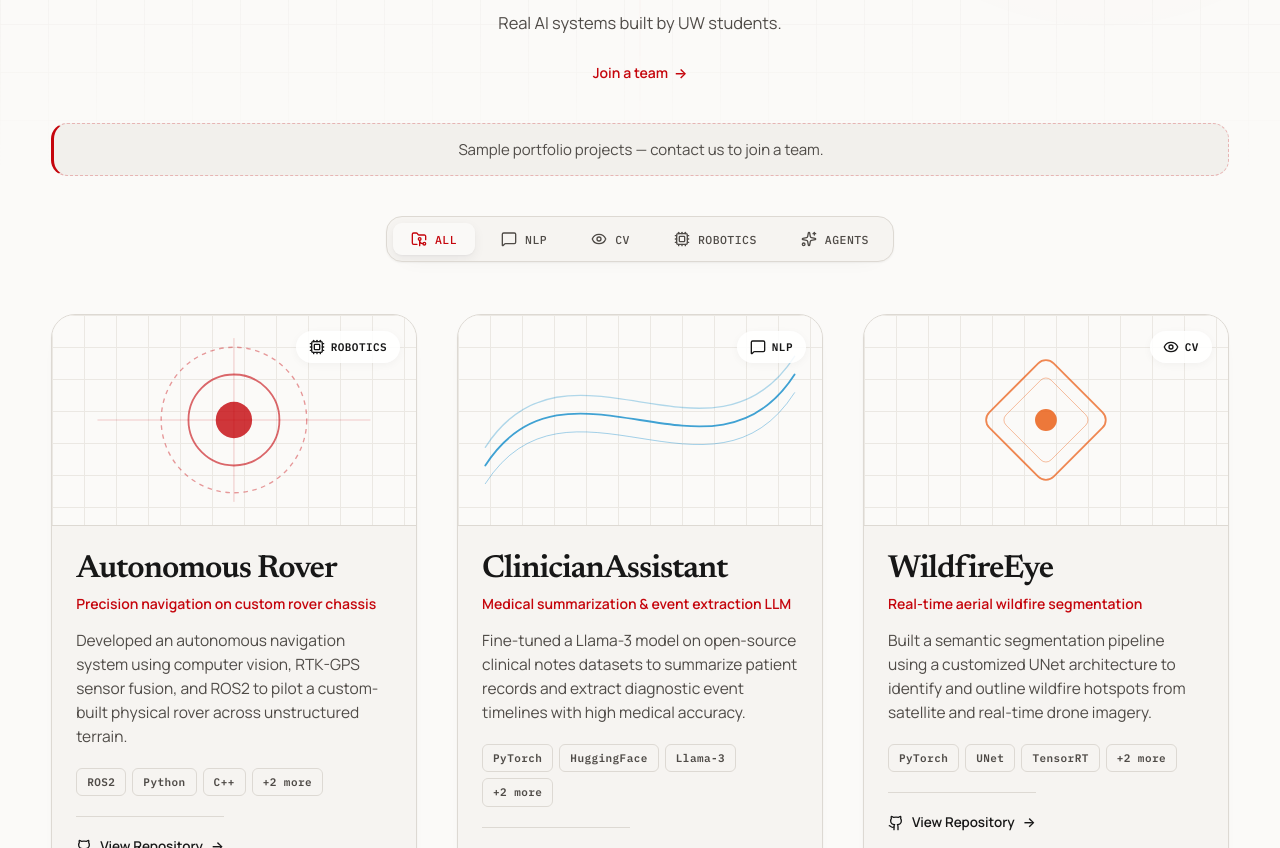
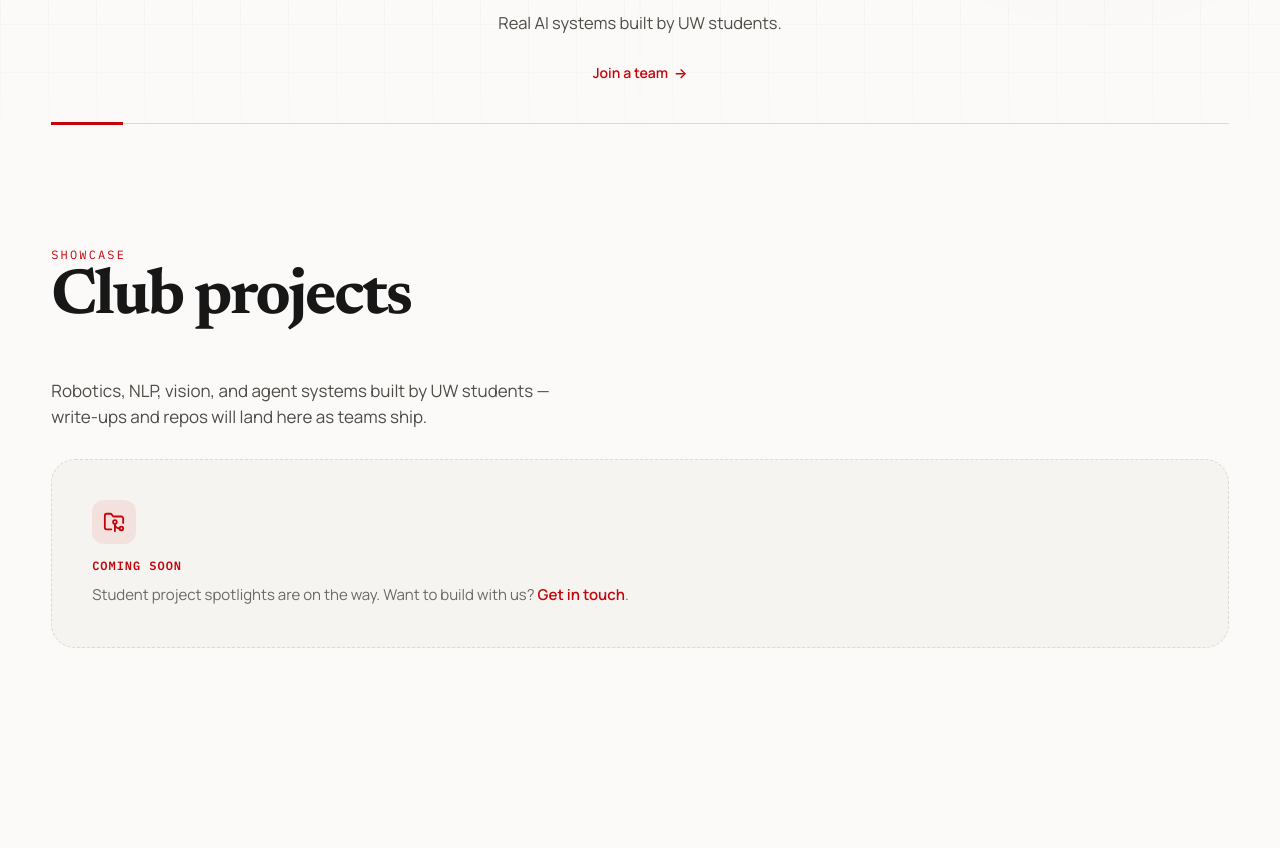
Before and after one commit to aiclubuwmadison/aiclubuwmadison.github.io, a React (Vite) app: page /projects in a window 1280 px wide. Shown: the part 360-1208 px from the top of the page. Built offline with nearby package versions, Linux system fonts and the light colour scheme.

Commit message:
Add Coming soon empty state on Projects page

```diff
--- a/src/components/Projects.css
+++ b/src/components/Projects.css
@@ -332,6 +332,78 @@
   margin: 0;
 }
 
+/* COMING SOON (empty roster) ------------------------------ */
+.projects-section-lede {
+  margin: 0 0 28px;
+  max-width: 52ch;
+  font-family: var(--atmos-sans);
+  font-size: clamp(15px, 1.4vw, 17px);
+  line-height: 1.55;
+  color: var(--atmos-ink-soft);
+}
+
+.projects-coming-soon {
+  display: flex;
+  flex-direction: column;
+  align-items: flex-start;
+  gap: 8px;
+  padding: clamp(28px, 4vw, 40px);
+  border: 1px dashed var(--atmos-hairline);
+  border-radius: var(--radius-lg, 16px);
+  background: var(--atmos-paper-tint);
+}
+
+.projects-coming-soon-icon {
+  display: inline-flex;
+  align-items: center;
+  justify-content: center;
+  width: 44px;
+  height: 44px;
+  margin-bottom: 4px;
+  border-radius: 12px;
+  background: rgba(197, 5, 12, 0.08);
+  color: var(--atmos-badger);
+}
+
+.projects-coming-soon-label {
+  margin: 0;
+  font-family: var(--atmos-mono);
+  font-size: 12px;
+  font-weight: 700;
+  letter-spacing: 0.08em;
+  text-transform: uppercase;
+  color: var(--atmos-badger);
+}
+
+.projects-coming-soon-copy {
+  margin: 0;
+  font-family: var(--atmos-sans);
+  font-size: 15px;
+  line-height: 1.5;
+  color: var(--atmos-ink-mute);
+}
+
+.projects-coming-soon-link {
+  color: var(--atmos-badger);
+  font-weight: 600;
+  text-decoration: none;
+  border-bottom: 1px solid transparent;
+  transition: border-color 200ms ease;
+}
+
+.projects-coming-soon-link:hover {
+  border-bottom-color: var(--atmos-badger);
+}
+
+[data-theme="dark"] .projects-coming-soon {
+  background: var(--atmos-paper-tint);
+  border-color: var(--atmos-hairline);
+}
+
+[data-theme="dark"] .projects-coming-soon-icon {
+  background: rgba(197, 5, 12, 0.16);
+}
+
 @media (prefers-reduced-motion: reduce) {
   .project-card,
   .project-card:hover,
--- a/src/components/Projects.jsx
+++ b/src/components/Projects.jsx
@@ -22,78 +22,8 @@ const Github = ({ size = 16, className = '' }) => (
 );
 
 
-const PROJECTS_DATA = [
-  {
-    id: 1,
-    title: 'Autonomous Rover',
-    tagline: 'Precision navigation on custom rover chassis',
-    category: 'Robotics',
-    description: 'Developed an autonomous navigation system using computer vision, RTK-GPS sensor fusion, and ROS2 to pilot a custom-built physical rover across unstructured terrain.',
-    tech: ['ROS2', 'Python', 'C++', 'OpenCV', 'PyTorch'],
-    repo: 'https://github.com/aiclubuwmadison/autonomous-rover',
-    colorPreset: 'red'
-  },
-  {
-    id: 2,
-    title: 'ClinicianAssistant',
-    tagline: 'Medical summarization & event extraction LLM',
-    category: 'NLP',
-    description: 'Fine-tuned a Llama-3 model on open-source clinical notes datasets to summarize patient records and extract diagnostic event timelines with high medical accuracy.',
-    tech: ['PyTorch', 'HuggingFace', 'Llama-3', 'FastAPI', 'React'],
-    repo: 'https://github.com/aiclubuwmadison/clinician-assistant',
-    colorPreset: 'azure'
-  },
-  {
-    id: 3,
-    title: 'WildfireEye',
-    tagline: 'Real-time aerial wildfire segmentation',
-    category: 'CV',
-    description: 'Built a semantic segmentation pipeline using a customized UNet architecture to identify and outline wildfire hotspots from satellite and real-time drone imagery.',
-    tech: ['PyTorch', 'UNet', 'TensorRT', 'Python', 'GDAL'],
-    repo: 'https://github.com/aiclubuwmadison/wildfire-eye',
-    colorPreset: 'orange'
-  },
-  {
-    id: 4,
-    title: 'StudyAgent',
-    tagline: 'Autonomous AI study buddy & coding tutor',
-    category: 'Agents',
-    description: 'An autonomous agent that assists students by checking compile errors in real-time, explaining algorithms, and suggesting codebase fixes in a sandboxed Docker environment.',
-    tech: ['LangChain', 'Claude API', 'Node.js', 'Docker', 'React'],
-    repo: 'https://github.com/aiclubuwmadison/study-agent',
-    colorPreset: 'purple'
-  },
-  {
-    id: 5,
-    title: 'SwarmCoordinator',
-    tagline: 'Decentralized multi-agent drone navigation',
-    category: 'Robotics',
-    description: 'Implemented multi-agent reinforcement learning (MARL) algorithms to coordinate drone swarms in target tracking and collision avoidance within simulated environments.',
-    tech: ['ROS', 'Python', 'Ray/RLlib', 'C++', 'Gazebo'],
-    repo: 'https://github.com/aiclubuwmadison/swarm-coordinator',
-    colorPreset: 'emerald'
-  },
-  {
-    id: 6,
-    title: 'LegalSummarizer',
-    tagline: 'Plain-English translation of complex legal contracts',
-    category: 'NLP',
-    description: 'Fine-tuned transformer-based models specifically on a corpus of legal briefs and terms of service documents to produce highly accurate, plain-English legal summaries.',
-    tech: ['PyTorch', 'HuggingFace', 'Transformers', 'Flask'],
-    repo: 'https://github.com/aiclubuwmadison/legal-summarizer',
-    colorPreset: 'purple'
-  },
-  {
-    id: 7,
-    title: 'CampusNavigator',
-    tagline: 'Agentic trip planning across transit networks',
-    category: 'Agents',
-    description: 'An AI agent that interacts with real-time Madison transit APIs to create optimized travel plans for students, adapting dynamically to weather, delays, and class schedules.',
-    tech: ['LangGraph', 'Python', 'FastAPI', 'Google Maps API'],
-    repo: 'https://github.com/aiclubuwmadison/campus-navigator',
-    colorPreset: 'orange'
-  }
-];
+// Populate when student project write-ups are ready. Empty → Coming soon panel.
+const PROJECTS_DATA = [];
 
 const CATEGORIES = ['All', 'NLP', 'CV', 'Robotics', 'Agents'];
 
@@ -223,9 +153,37 @@ const Projects = () => {
 
       <section className="projects-grid-section">
         <div className="atmos-shell">
+          {PROJECTS_DATA.length === 0 ? (
+            <>
+              <div className="atmos-section-head">
+                <div>
+                  <span className="atmos-section-eyebrow">Showcase</span>
+                  <h2 className="atmos-section-title">Club projects</h2>
+                </div>
+              </div>
+              <p className="projects-section-lede">
+                Robotics, NLP, vision, and agent systems built by UW students —
+                write-ups and repos will land here as teams ship.
+              </p>
+              <div className="projects-coming-soon" role="status">
+                <div className="projects-coming-soon-icon" aria-hidden="true">
+                  <FolderGit2 size={22} />
+                </div>
+                <p className="projects-coming-soon-label">Coming soon</p>
+                <p className="projects-coming-soon-copy">
+                  Student project spotlights are on the way. Want to build with us?{' '}
+                  <Link to="/contact" className="projects-coming-soon-link">
+                    Get in touch
+                  </Link>
+                  .
+                </p>
+              </div>
+            </>
+          ) : (
+            <>
               <div className="projects-notice-banner">
                 <p className="projects-notice-text">
-              Sample portfolio projects — contact us to join a team.
+                  Student projects from AI@UW teams — contact us to join one.
                 </p>
               </div>
 
@@ -294,6 +252,8 @@ const Projects = () => {
                   </div>
                 ))}
               </div>
+            </>
+          )}
         </div>
       </section>
     </div>
```
Lines whose indentation alone changed are shown as unchanged.
